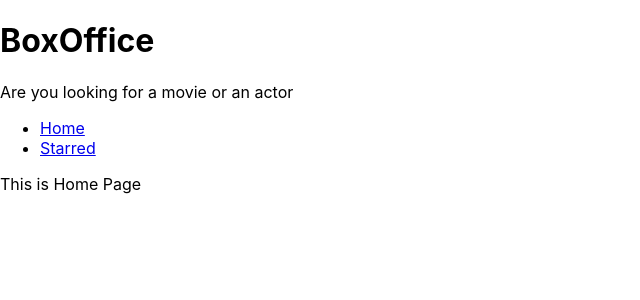
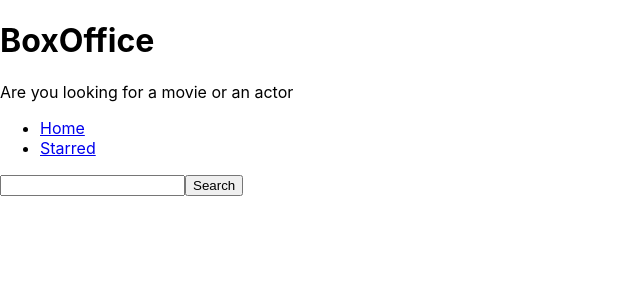
Before and after one commit to JayB172/Box-Office, a React (Create React App) app: page / in a window 1280 px wide. Shown: the top 300 px of the page, without its empty margins (0-640 px from the left). Built offline with nearby package versions, Linux system fonts and the light colour scheme.

Commit message:
Fetched data from API and logged it in console

```diff
--- a/src/Pages/Home.js
+++ b/src/Pages/Home.js
@@ -1,10 +1,33 @@
-import React from "react";
+import React, {useState} from "react";
 import MainPageLayout from "../Components/MainPageLayout"
 
 function Home() {
+
+    // eslint-disable-next-line no-unused-vars
+    const [input, setinput] = useState("");
+
+    const onSearch = () => {
+        fetch(`https://api.tvmaze.com/search/shows?q=${input}`)
+        .then(r => r.json())
+        .then((result) => console.log(result));
+    }
+
+    const onInputChange = ev => {
+        setinput(ev.target.value)
+    }
+
+    const onKeyPress = ev => {
+        if(ev.keyCode === 13){
+            onSearch()
+        }
+    }
+
     return(
         <div>
-            <MainPageLayout>This is Home Page</MainPageLayout>
+            <MainPageLayout>
+                <input type="text" onChange={onInputChange} onKeyDown={onKeyPress} value={input}/>
+                <button type="button" onClick={onSearch}>Search</button>
+            </MainPageLayout>
         </div>
     )
 }
```
Also changed, not shown: 1 other file (tests, documents, lock files or other folders).
